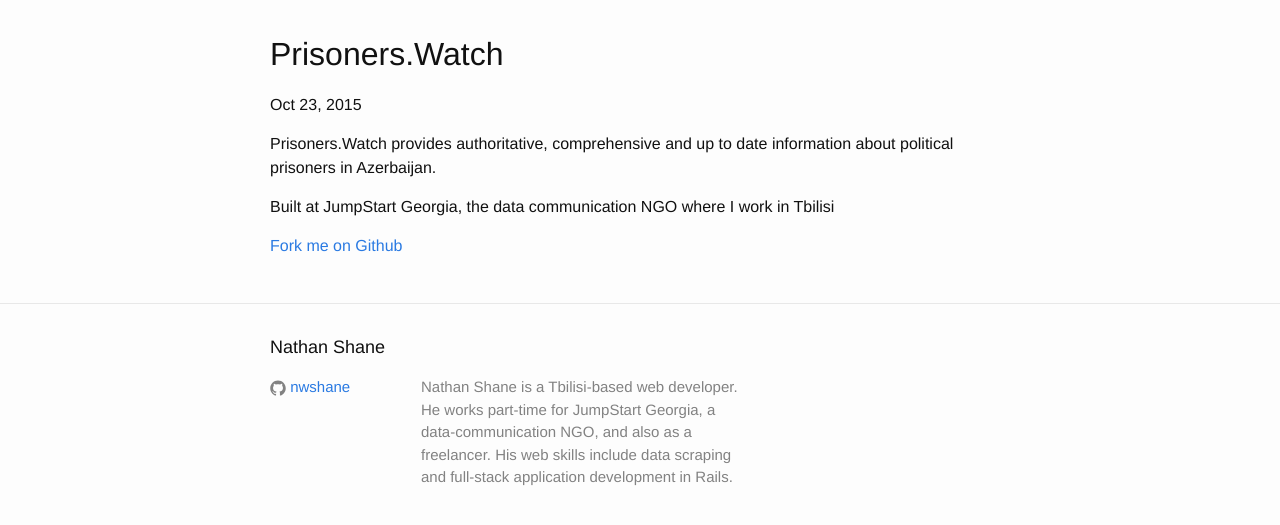
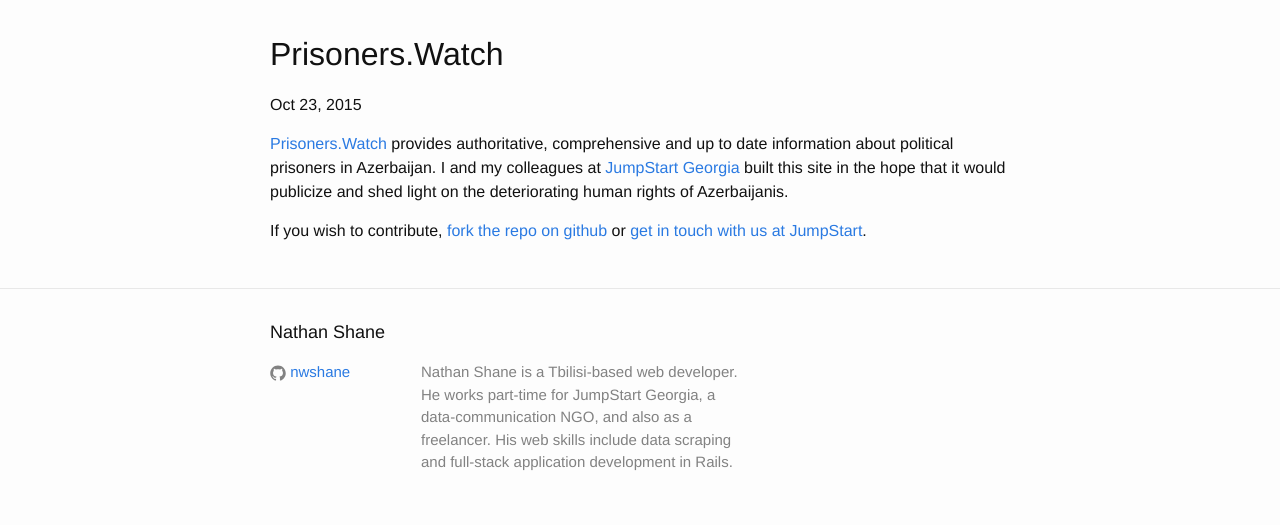
Before and after one commit to nwshane/nwshane.github.io, a Jekyll site: the page built from project/_posts/2015-10-23-prisoners_watch.markdown, in a window 1280 px wide. Shown: the top 525 px of the page. Built offline with Jekyll 4.4.1, drawn with Linux system fonts in a browser that asks for light colours.

Commit message:
Improved prisoners.watch project description.

```diff
--- a/project/_posts/2015-10-23-prisoners_watch.markdown
+++ b/project/_posts/2015-10-23-prisoners_watch.markdown
@@ -4,10 +4,11 @@
 date: 2015-10-23 15:07:00
 categories: open_source website JumpStartGeorgia
 ---
-Prisoners.Watch provides authoritative, comprehensive and up to date information about political prisoners in Azerbaijan.
+[Prisoners.Watch][site-url] provides authoritative, comprehensive and up to date information about political prisoners in Azerbaijan. I and my colleagues at [JumpStart Georgia][jumpstart-url] built this site in the hope that it would publicize and shed light on the deteriorating human rights of Azerbaijanis.
 
-Built at JumpStart Georgia, the data communication NGO where I work in Tbilisi
+If you wish to contribute, [fork the repo on github][github-url] or [get in touch with us at JumpStart][jumpstart-contact-url].
 
-[Fork me on Github][github]
-
-[github]: https://github.com/JumpStartGeorgia/Azerbaijan-Political-Prisoners
+[site-url]: https://prisoners.watch
+[jumpstart-url]: http://jumpstart.ge
+[jumpstart-contact-url]: http://jumpstart.ge/en/contact-us
+[github-url]: https://github.com/JumpStartGeorgia/Azerbaijan-Political-Prisoners
```
